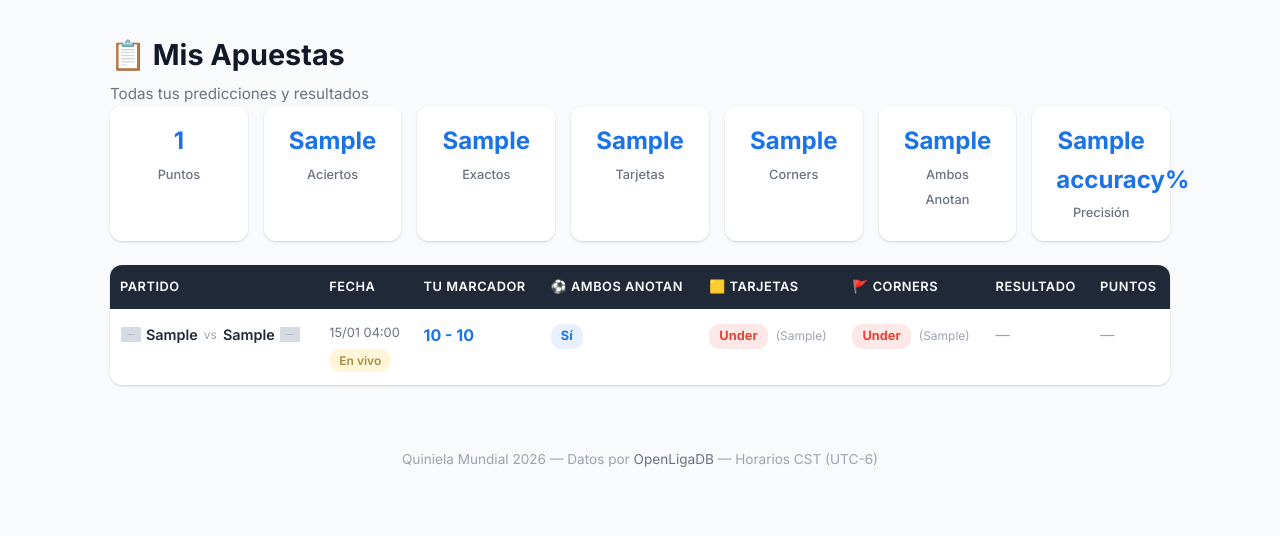
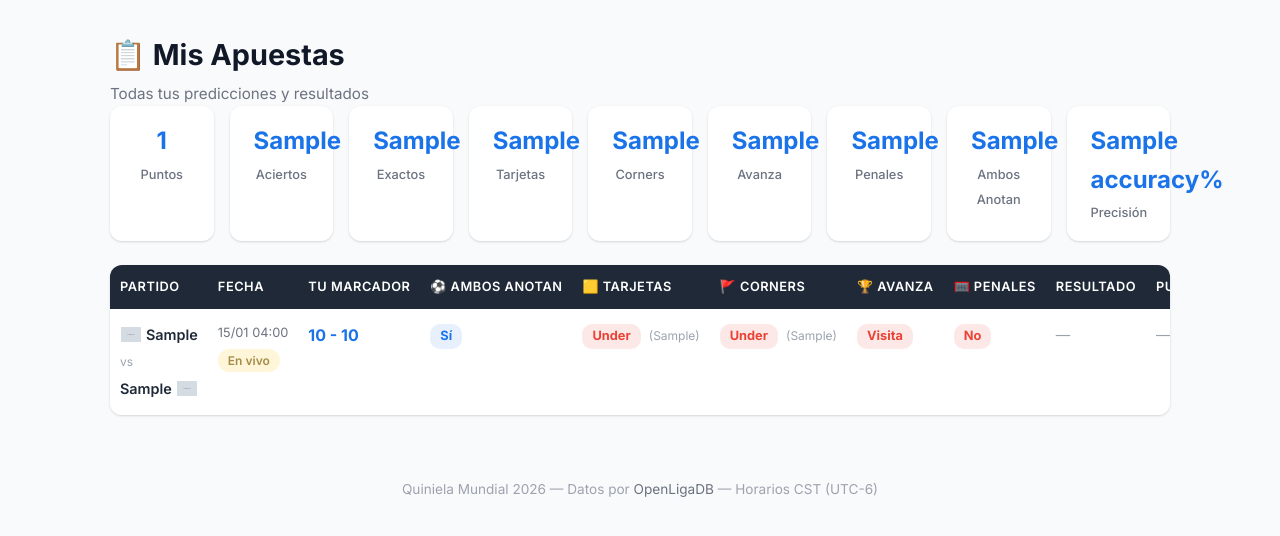
Before and after one commit to danthe0791/Quinielamundial, a FastAPI app: template templates/my_bets.html in a window 1280 px wide. Shown: the part 65-601 px from the top of the page. Run offline with FastAPI, Linux system fonts and the light colour scheme; the template is opened without the code that fills it: most values are stand-ins (such as "Sample title", 1, 10 or a date in 2020); grey boxes marked "Sample" are stand-in pictures; parts of the project's set-up code (start-up, migrations or seed data) failed here and were passed over.

Commit message:
Agregar Avanza y Penales en Mis Apuestas

```diff
--- a/templates/my_bets.html
+++ b/templates/my_bets.html
@@ -29,6 +29,14 @@
                 <span class="stat-label">Corners</span>
             </div>
             <div class="stat-item">
+                <span class="stat-value">{{ stats.advances_correct or 0 }}</span>
+                <span class="stat-label">Avanza</span>
+            </div>
+            <div class="stat-item">
+                <span class="stat-value">{{ stats.penalties_correct or 0 }}</span>
+                <span class="stat-label">Penales</span>
+            </div>
+            <div class="stat-item">
                 <span class="stat-value">{{ stats.both_correct or 0 }}</span>
                 <span class="stat-label">Ambos Anotan</span>
             </div>
@@ -51,6 +59,8 @@
                     <th>⚽ Ambos Anotan</th>
                     <th>🟨 Tarjetas</th>
                     <th>🚩 Corners</th>
+                    <th>🏆 Avanza</th>
+                    <th>🥅 Penales</th>
                     <th>Resultado</th>
                     <th>Puntos</th>
                 </tr>
@@ -123,6 +133,24 @@
                         {% endif %}
                         <span class="ou-line">({{ bet.match.corners_line or 7.5 }})</span>
                     </td>
+                    <td class="bet-ou-cell">
+                        {% if bet.advances_home is not none %}
+                        <span class="ou-pred {{ 'ou-over-pred' if bet.advances_home else 'ou-under-pred' }}">
+                            {{ 'Local' if bet.advances_home else 'Visita' }}
+                        </span>
+                        {% else %}
+                        <span class="ou-none">—</span>
+                        {% endif %}
+                    </td>
+                    <td class="bet-ou-cell">
+                        {% if bet.penalties_yes is not none %}
+                        <span class="ou-pred {{ 'ou-over-pred' if bet.penalties_yes else 'ou-under-pred' }}">
+                            {{ 'Sí' if bet.penalties_yes else 'No' }}
+                        </span>
+                        {% else %}
+                        <span class="ou-none">—</span>
+                        {% endif %}
+                    </td>
                     <td class="bet-result-cell">
                         {% if bet.match.is_finished and bet.match.home_score is not none %}
                         <div class="bet-actual">
@@ -131,6 +159,11 @@
                                 <span>⚽ Ambos: {{ 'Sí' if bet.match.home_score > 0 and bet.match.away_score > 0 else 'No' }}</span>
                                 <span>🟨 {{ bet.match.home_cards or 0 }}-{{ bet.match.away_cards or 0 }}</span>
                                 <span>🚩 {{ bet.match.home_corners or 0 }}-{{ bet.match.away_corners or 0 }}</span>
+                                {% if bet.match.stage != 'Grupos' %}
+                                {% set adv = 'Local' if (bet.match.winner_is_home == True or (bet.match.winner_is_home is none and bet.match.home_score > bet.match.away_score)) else 'Visita' %}
+                                <span>🏆 Avanza: {{ adv }}</span>
+                                <span>🥅 Penales: {{ 'Sí' if bet.match.had_penalties else 'No' }}</span>
+                                {% endif %}
                             </div>
                         </div>
                         {% else %}
@@ -141,8 +174,8 @@
                         {% if bet.match.is_finished %}
                         <div class="pts-breakdown">
                             <span class="pts-total">{% if bet.points_total > 0 %}+{% endif %}{{ bet.points_total }}</span>
-                            <span class="pts-detail" title="Resultado: {{ bet.points_result }} | Exacto: {{ bet.points_score }} | Ambos: {{ bet.points_both_score }} | Tarjetas: {{ bet.points_cards }} | Corners: {{ bet.points_corners }}">
-                                M:{{ bet.points_result }}+E:{{ bet.points_score }} A:{{ bet.points_both_score }} T:{{ bet.points_cards }} C:{{ bet.points_corners }}
+                            <span class="pts-detail" title="Resultado: {{ bet.points_result }} | Exacto: {{ bet.points_score }} | Ambos: {{ bet.points_both_score }} | Avanza: {{ bet.points_advances }} | Penales: {{ bet.points_penalties }} | Tarjetas: {{ bet.points_cards }} | Corners: {{ bet.points_corners }}">
+                                M:{{ bet.points_result }}+E:{{ bet.points_score }} A:{{ bet.points_both_score }} Av:{{ bet.points_advances }} P:{{ bet.points_penalties }} T:{{ bet.points_cards }} C:{{ bet.points_corners }}
                             </span>
                         </div>
                         {% else %}
```
